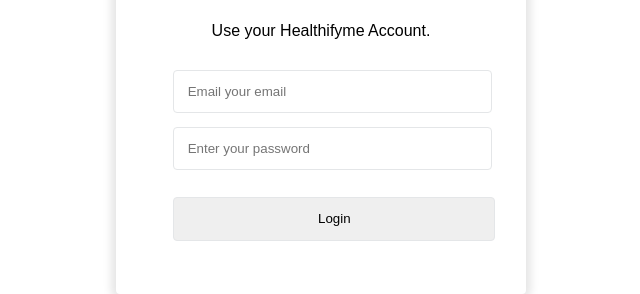
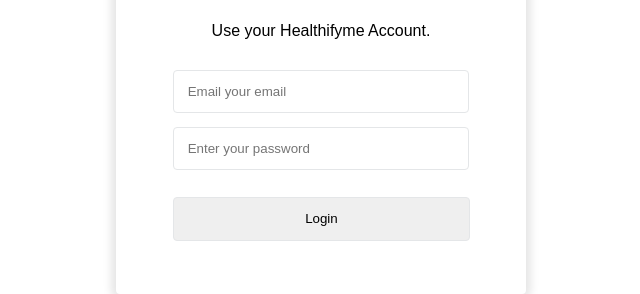
Before and after one commit to harshil562/login-with-validations, a React app: page / in a window 1280 px wide. Shown: the part 263-557 px from the top of the page, without its empty margins (319-959 px from the left). Built offline with nearby package versions, Linux system fonts and the light colour scheme.

Commit message:
Update index.css

```diff
--- a/src/index.css
+++ b/src/index.css
@@ -16,7 +16,6 @@
 
 input {
   display: block;
-  min-width: 90%;
   margin: 1em;
   padding: 1em;
   width: 20em;
@@ -34,7 +33,7 @@
   padding: 1em;
   border: 1px solid #e4e6e8;
   border-radius: 4px;
-  min-width: 100%;
+  min-width: 92%;
   cursor: pointer;
   transition: 0.1s ease-in;
 }
```
